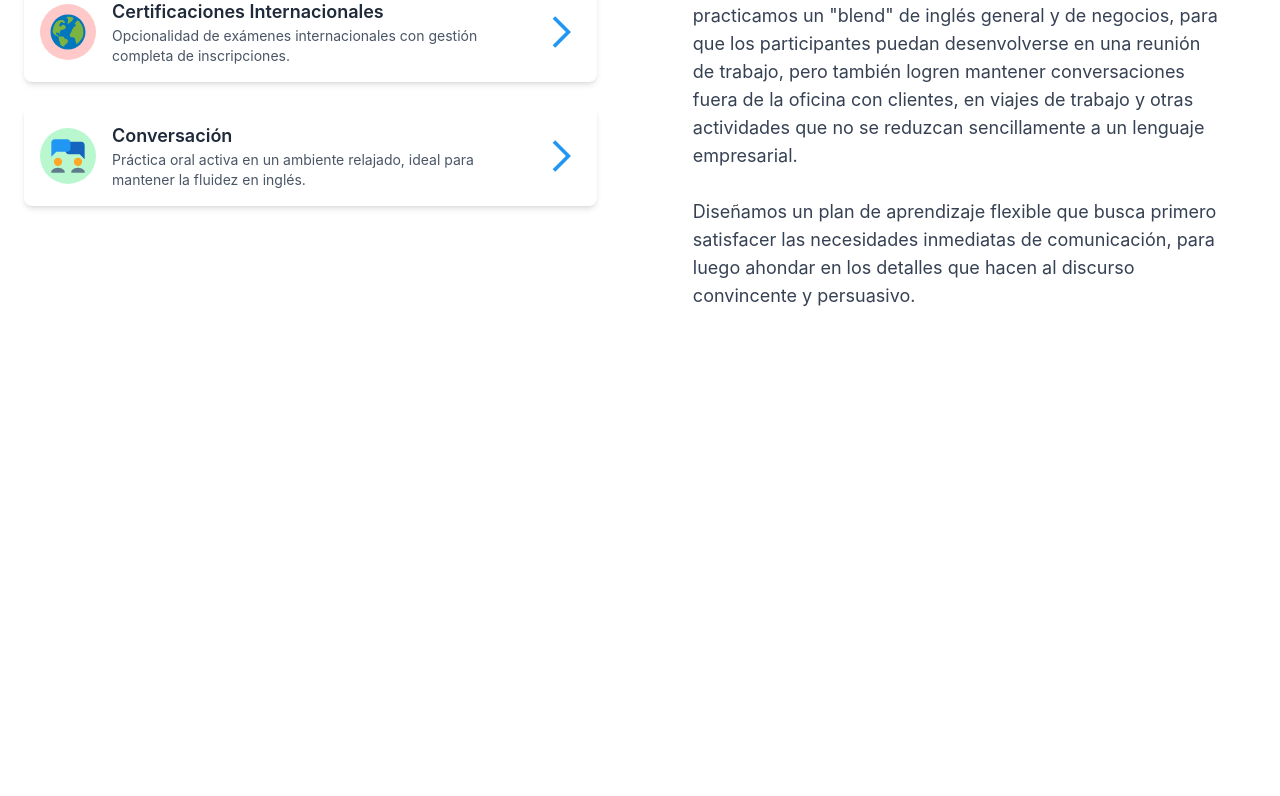
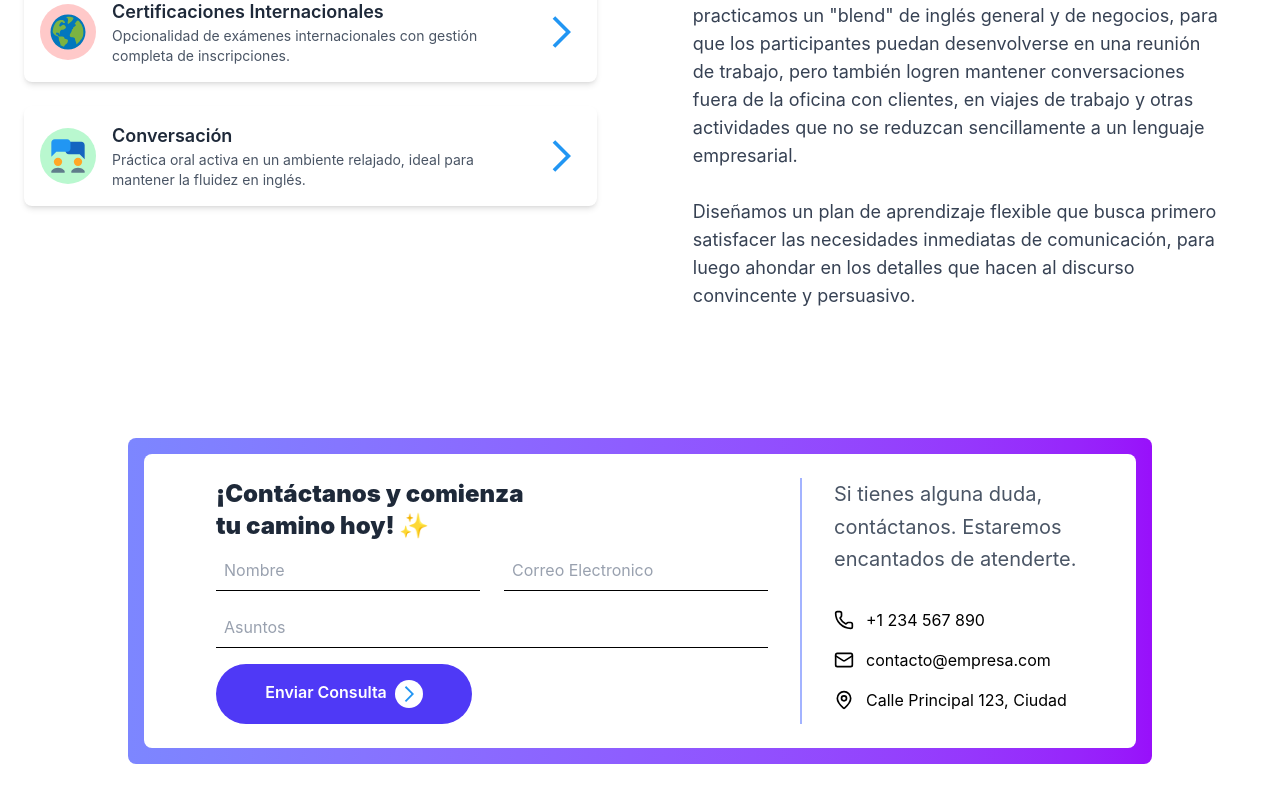
Before and after one commit to EngelFreites/official-english-web, a React (Vite) app: page /home2 in a window 1280 px wide. Shown: the part 1678-2474 px from the top of the page. Before the commit the page ends 2116 px from the top, so only its background shows below. Built offline with nearby package versions, Linux system fonts and the light colour scheme.

Commit message:
feat(email): implement email component

```diff
--- a/src/pages/Home/Home.jsx
+++ b/src/pages/Home/Home.jsx
@@ -1,6 +1,6 @@
 import { GraduationCap, Globe2, Menu } from "lucide-react";
 import Plans from "../../component/Plans/Plans";
-
+import Email from "../../component/Email/Email";
 export default function Home() {
   return (
     <div className="min-h-screen bg-gradient-to-b from-blue-50 to-white">
@@ -148,6 +148,7 @@ export default function Home() {
         </div>
       </div>
       <Plans />
+      <Email />
     </div>
   );
 }
--- a/src/pages/Home2/Home2.jsx
+++ b/src/pages/Home2/Home2.jsx
@@ -8,6 +8,7 @@ import {
   Trophy,
 } from "lucide-react";
 import Plans from "../../component/Plans/Plans";
+import Email from "../../component/Email/Email";
 
 function Home2() {
   return (
@@ -199,6 +200,7 @@ function Home2() {
           </div>
         </section>
         <Plans />
+        <Email />
       </main>
     </div>
   );
```
